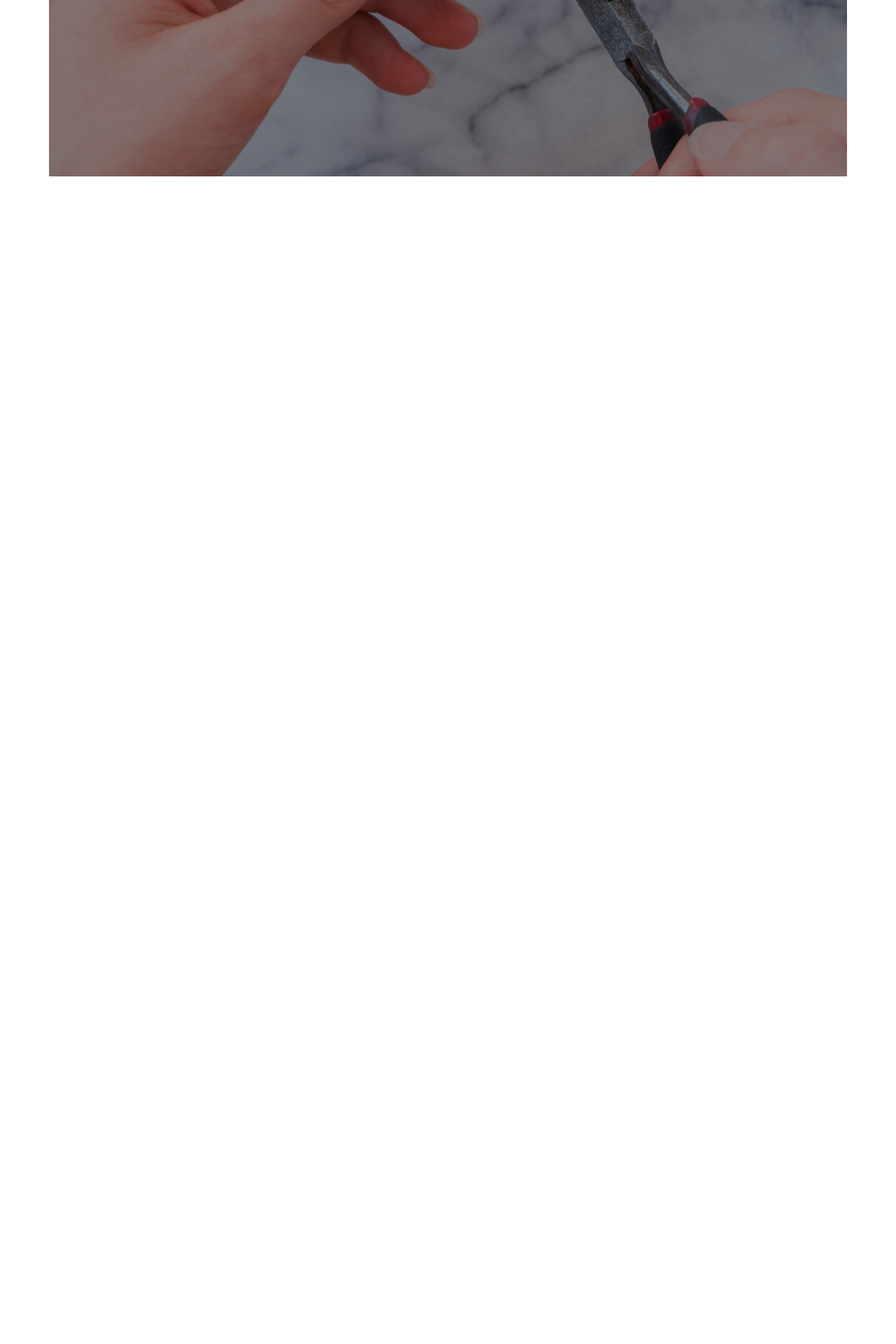
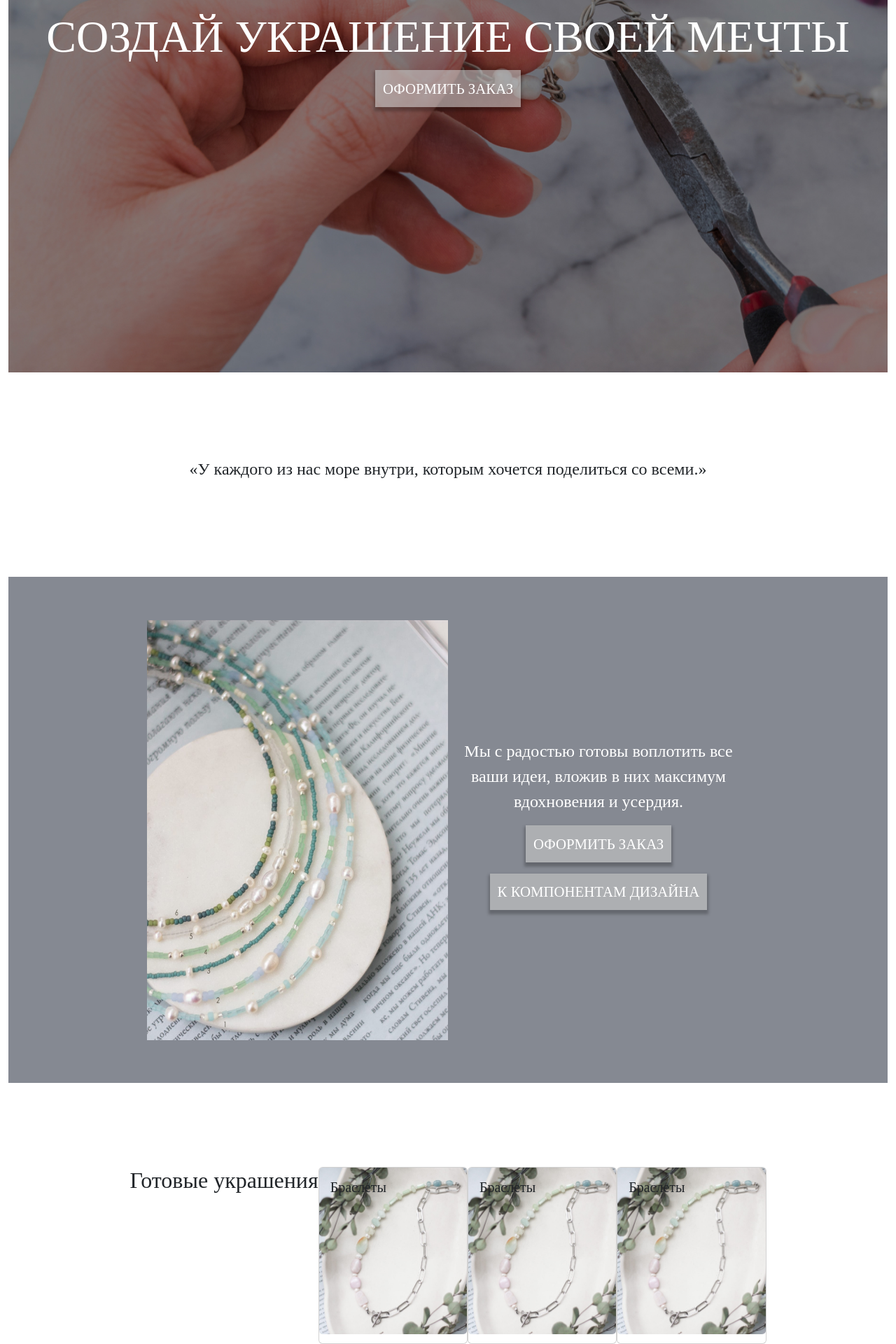
Before and after one commit to umy4Gl/WebApp_jewellery_workshop, a React (Create React App) app: page / in a window 1280 px wide. Shown: the part 468-2388 px from the top of the page at 70% size. Before the commit the page ends 800 px from the top, so only its background shows below. Built offline with nearby package versions, Linux system fonts and the light colour scheme.

Commit message:
main cards & main page

```diff
--- a/src/components/Button/Button.css
+++ b/src/components/Button/Button.css
@@ -1,8 +1,9 @@
 .btn {
     color: white;
-    background-color: rgb(200, 200, 200);
+    background-color: rgb(200, 200, 200, 0.60);
     cursor: pointer;
     text-transform: uppercase;
+    font-size: 1.3rem;
     width: fit-content;
     height: fit-content;
     box-shadow: 0 4px 4px 2px rgba(0, 0, 0, 0.25);
@@ -15,7 +16,7 @@
     color: white;
     background-color: rgba(81, 81, 81, 0.57);
   }
-  button .btn:active {
-    color: black;
-    background-color: rgba(81, 81, 81, 0.57);
+  .btn:active {
+    color:  white;
+    background-color: rgb(61, 61, 61);
   }
--- /dev/null
+++ b/src/components/CardMain/CardMain.js
@@ -0,0 +1,16 @@
+import Card from 'react-bootstrap/Card';
+import "./CardMain.css";
+
+
+const CardMain = ({title}) => {
+    return (
+        <Card style={{width: '13.33rem', height: '15.83rem'}}>
+            <Card.Img src={'jewellery.png'} alt="Card image" />
+            <Card.ImgOverlay>
+                <Card.Title>{title}</Card.Title>
+            </Card.ImgOverlay>
+        </Card>
+    );
+};
+
+export default CardMain;
--- a/src/index.css
+++ b/src/index.css
@@ -4,16 +4,21 @@ body {
   font-size: 24px;
   -webkit-font-smoothing: antialiased;
   -moz-osx-font-smoothing: grayscale;
+  box-sizing: border-box;
 }
 
 h1 {
-  font-size: 2.4rem;
+  font-size: 4rem;
+  /* font-weight: 200; */
 }
 
 h2 {
-  font-size: 1.4rem;
+  font-size: 2rem;
 }
 
+.dropdown {
+  font-size: 24px;
+}
 
 code {
   font-family: source-code-pro, Menlo, Monaco, Consolas, 'Courier New',
--- a/src/pages/Main_page.css
+++ b/src/pages/Main_page.css
@@ -1,8 +1,54 @@
 .hero-image {
-    width: 1920px auto;
-    height: 720px;
+    /* width: 1920px auto; */
+    height: 880px;
+    margin-top: 120px;
     background-image: url(../hero-image.jpg);
     background-size: cover;
+    display: flex;
     justify-content: center;
     box-sizing: border-box;
+    align-items: center;
+    color:white;
 }
+
+
+h1 {
+    color: white;
+    display: flex;
+    justify-content: center;
+    text-align: center;
+    text-transform: uppercase;
+}
+
+.section {
+    margin-top: 120px;
+    display: flex;
+
+}
+
+.order {
+    background-color: rgb(109, 114, 124, 0.83);
+    justify-content: center;
+}
+
+#section {
+    margin-top: 5%;
+    margin-bottom: 5%;
+    width: 430px;
+    height: 600px;
+}
+
+.order > div {
+    color:white;
+    display: flex;
+    align-items: center;
+    justify-content: center;
+}
+
+.btn {
+  margin-bottom: 1rem;
+}
+
+.ready {
+    text-align: left;
+}
--- a/src/pages/Main_page.js
+++ b/src/pages/Main_page.js
@@ -1,15 +1,38 @@
-// import Button from "../components/Button/Button";
+import Button from "../components/Button/Button";
 import Container from "react-bootstrap/esm/Container";
 import Image from "react-bootstrap/Image";
 import './Main_page.css';
+import CardMain from "../components/CardMain/CardMain";
 
 
 
 const MainPage = () => {
     return (
-        <Container className="hero-image">
-
-            {/* <Button text='оформить заказ' /> */}
+        <Container fluid>
+            <Container className="hero-image flex-column" fluid>
+                <h1>Cоздай украшение своей мечты</h1>
+                <Button text='оформить заказ' />
+            </Container>
+            <Container className="section justify-content-center text-center" fluid>
+                <p>«У каждого из нас море внутри, которым хочется поделиться со всеми.»</p>
+                <p></p>
+            </Container>
+            <Container className="section order" fluid>
+                <Image src={'jew_for_orders.png'} id="section" />
+                <div className="flex-column text-center" id="section">
+                    <p>Мы с радостью готовы воплотить все ваши идеи, вложив в них максимум вдохновения и усердия.</p>
+                    <Button text='оформить заказ' />
+                    <Button text='к компонентам дизайна' />
+                </div>
+            </Container>
+            <Container  className="section ready justify-content-center" fluid>
+                <h2>Готовые украшения</h2>
+                {/* <div className="d-flex justify-content-center"> */}
+                <CardMain title="Браслеты"/>
+                <CardMain title="Браслеты"/>
+                <CardMain title="Браслеты"/>
+                {/* </div> */}
+            </Container>
         </Container>
 
     );
```
Also changed, not shown: public/jew_for_orders.png (added), public/jewellery.png (added), src/components/CardMain/CardMain.css (added), src/components/NavBar.js.
